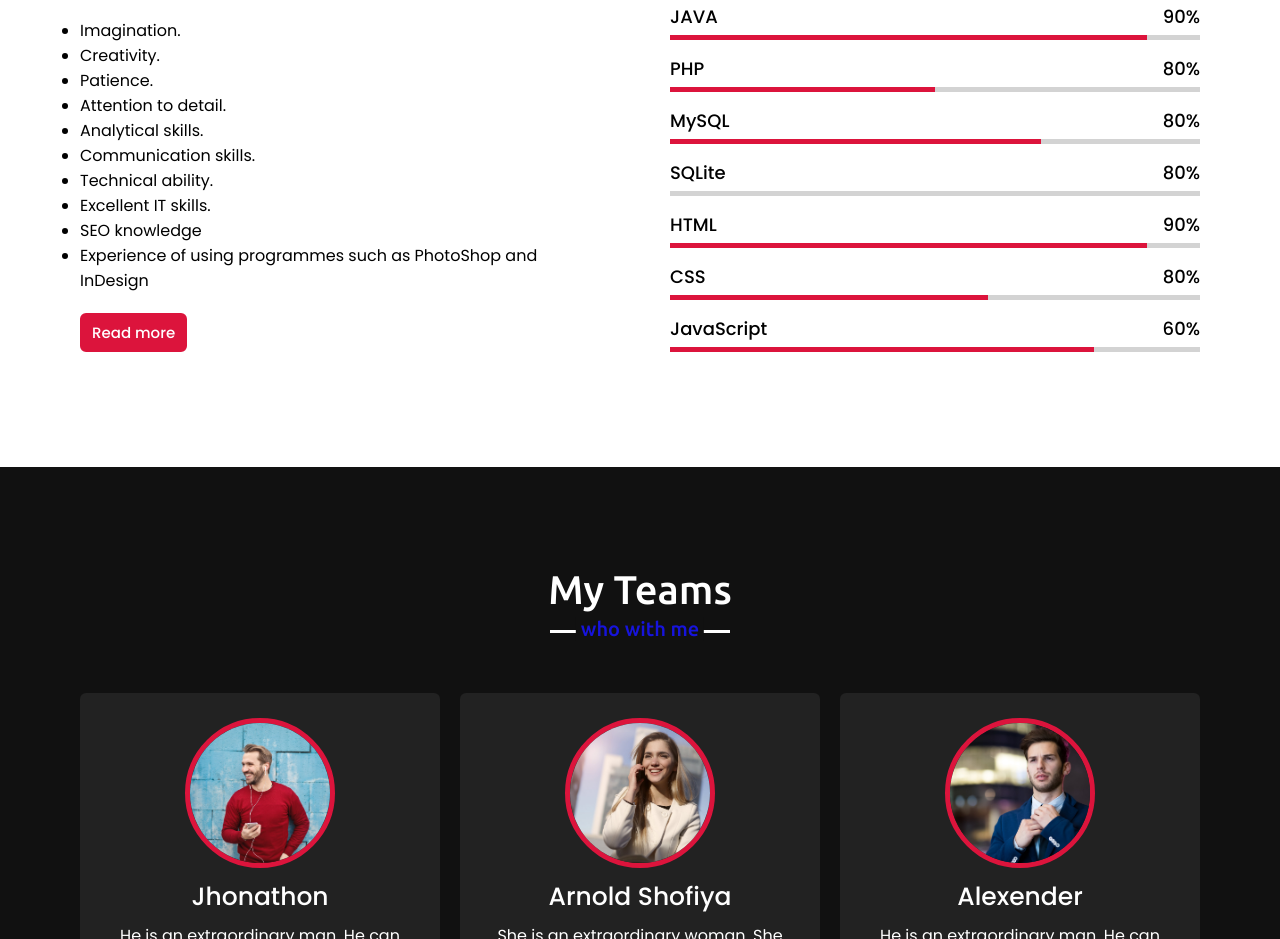
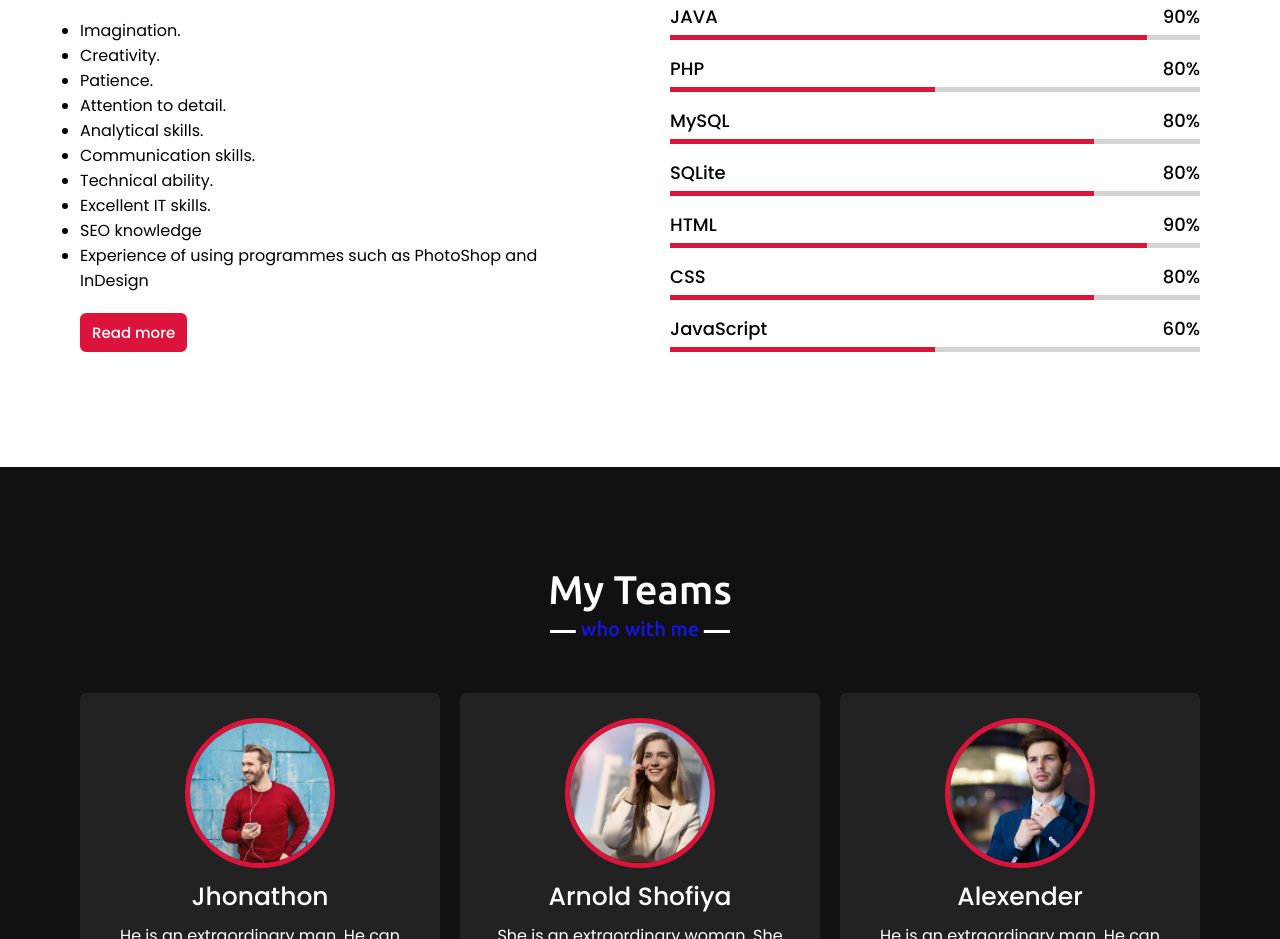
Before and after one commit to tipsman360/dynamic-portfolio, a plain HTML site: page index.html in a window 1280 px wide. Shown: the part 2438-3377 px from the top of the page. Drawn offline with nearby package versions, Linux system fonts and the light colour scheme; some packages are replaced by stand-ins of ours; a script that the page names is missing.

Commit message:
Update index.html

```diff
--- a/index.html
+++ b/index.html
@@ -147,7 +147,7 @@
                             <span>MySQL</span>
                             <span>80%</span>
                         </div>
-                        <div class="line mysql"></div>
+                        <div class="line js"></div>
                     </div>
 
 			 <div class="bars">
@@ -155,7 +155,7 @@
                             <span>SQLite</span>
                             <span>80%</span>
                         </div>
-                        <div class="line sqlite"></div>
+                        <div class="line js"></div>
                     </div>
 
                     <div class="bars">
@@ -170,14 +170,14 @@
                             <span>CSS</span>
                             <span>80%</span>
                         </div>
-                        <div class="line css"></div>
+                        <div class="line js"></div>
                     </div>
                     <div class="bars">
                         <div class="info">
                             <span>JavaScript</span>
                             <span>60%</span>
                         </div>
-                        <div class="line js"></div>
+                        <div class="line php"></div>
                     </div>
                 </div>
             </div>
```
